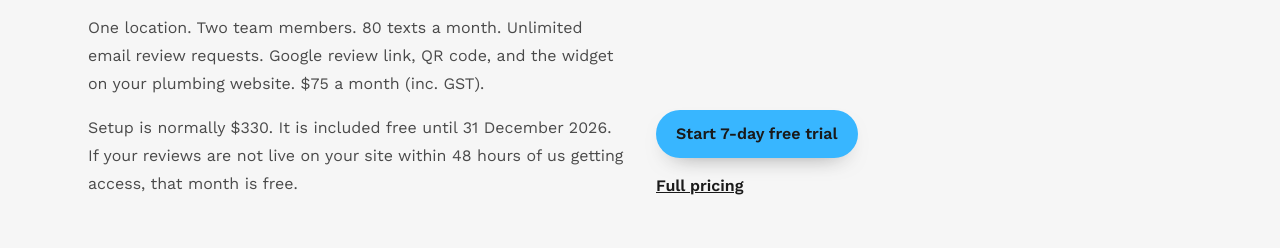
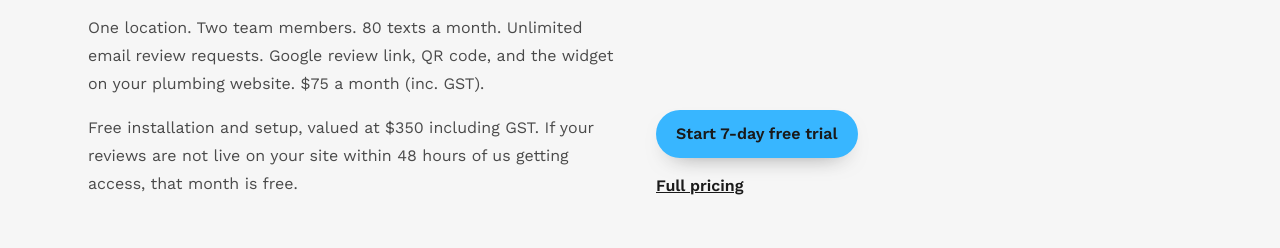
Before and after one commit to Dan-Kovac/ReviewBuddyWebsite, a Next.js app: page /google-reviews-for-plumbers in a window 1280 px wide. Shown: the part 2273-2521 px from the top of the page. Built offline with nearby package versions, Linux system fonts and the light colour scheme.

Commit message:
State setup as free installation valued at $350 including GST.
Drop the December cut-off, the old setup price, and the word normally.

```diff
--- a/app/google-reviews-for-plumbers/page.tsx
+++ b/app/google-reviews-for-plumbers/page.tsx
@@ -7,7 +7,7 @@ import { TrialButton } from "@/components/trial-button";
 import { plumberFaqs } from "@/lib/faqs";
 import { faqJsonLd } from "@/lib/json-ld";
 import { pageMetadata } from "@/lib/metadata";
-import { priceLabel, setupDeadline, setupPrice } from "@/lib/site";
+import { priceLabel, setupOffer } from "@/lib/site";
 
 export const metadata = pageMetadata({
   title: "Google Reviews for Plumbers | ReviewBuddy",
@@ -127,9 +127,8 @@ export default function PlumbersPage() {
                 widget on your plumbing website. {priceLabel}.
               </p>
               <p className="mt-4 text-base leading-7 text-muted">
-                Setup is normally {setupPrice}. It is included free until {setupDeadline}. If
-                your reviews are not live on your site within 48 hours of us
-                getting access, that month is free.
+                {setupOffer}. If your reviews are not live on your site within 48
+                hours of us getting access, that month is free.
               </p>
             </div>
             <div className="flex flex-col justify-end gap-4">
--- a/app/page.tsx
+++ b/app/page.tsx
@@ -20,7 +20,7 @@ import { publishedGuides } from "@/content/guides/registry";
 import { pillarGuideLink } from "@/lib/guides";
 import { faqJsonLd } from "@/lib/json-ld";
 import { pageMetadata } from "@/lib/metadata";
-import { contactEmail, priceLabel, setupDeadline, setupPrice } from "@/lib/site";
+import { contactEmail, priceLabel, setupOffer } from "@/lib/site";
 
 export const metadata = pageMetadata({
   title: "Get More Google Reviews and Show Them on Your Website | ReviewBuddy for Tradies",
@@ -261,7 +261,7 @@ export default function HomePage() {
               7 days free. Card taken at signup. Billing starts on day 8.
             </p>
             <p className="mt-3 text-base leading-7 text-muted">
-              Setup is normally {setupPrice}. It is included free until {setupDeadline}.
+              {setupOffer}.
             </p>
             <p className="mt-3 text-base leading-7 text-muted">
               If your reviews are not live on your site within 48 hours of us
--- a/app/pricing/page.tsx
+++ b/app/pricing/page.tsx
@@ -13,14 +13,13 @@ import {
   contactEmail,
   planIncludes,
   priceLabel,
-  setupDeadline,
-  setupPrice,
+  setupOffer,
 } from "@/lib/site";
 
 export const metadata = pageMetadata({
   title: "ReviewBuddy Pricing: $75 a month inc. GST | 7-Day Free Trial",
   description:
-    "One plan for tradies: 80 texts a month, unlimited email, and reviews on your site in 48 hours or that month is free. Setup included until 31 Dec 2026.",
+    `One plan for tradies: 80 texts a month, unlimited email, and reviews on your site in 48 hours or that month is free. ${setupOffer}.`,
   path: "/pricing",
 });
 
@@ -100,9 +99,9 @@ export default function PricingPage() {
               </ul>
             </section>
             <section className="rounded-2xl border border-brand bg-brand/15 p-6">
-              <h2 className="text-xl font-semibold text-ink">Setup included for now</h2>
+              <h2 className="text-xl font-semibold text-ink">Installation and setup</h2>
               <p className="mt-3 text-base leading-7 text-ink">
-                Setup is normally {setupPrice}. It is included free until {setupDeadline}.
+                {setupOffer}.
               </p>
             </section>
             <section className="rounded-3xl border border-line bg-white p-6">
--- a/lib/faqs.ts
+++ b/lib/faqs.ts
@@ -1,3 +1,5 @@
+import { setupOffer } from "@/lib/site";
+
 export type Faq = {
   question: string;
   answer: string;
@@ -21,8 +23,7 @@ export const homeFaqs: Faq[] = [
   },
   {
     question: "Is setup extra?",
-    answer:
-      "Setup is $330. It is included free until 31 December 2026.",
+    answer: `${setupOffer}.`,
   },
   {
     question: "Can I cancel?",
@@ -53,8 +54,7 @@ export const pricingFaqs: Faq[] = [
   },
   {
     question: "Is the setup fee included?",
-    answer:
-      "Setup is normally $330. It is included free until 31 December 2026.",
+    answer: `${setupOffer}.`,
   },
   {
     question: "Can I change or cancel?",
--- a/lib/site.ts
+++ b/lib/site.ts
@@ -5,8 +5,7 @@ export const loginUrl = "https://app.reviewbuddy.com.au/login";
 
 export const priceLabel = "$75 a month (inc. GST)";
 export const productPrice = "75.00";
-export const setupPrice = "$330";
-export const setupDeadline = "31 December 2026";
+export const setupOffer = "Free installation and setup, valued at $350 including GST";
 
 export const planIncludes = [
   "1 location",
```
